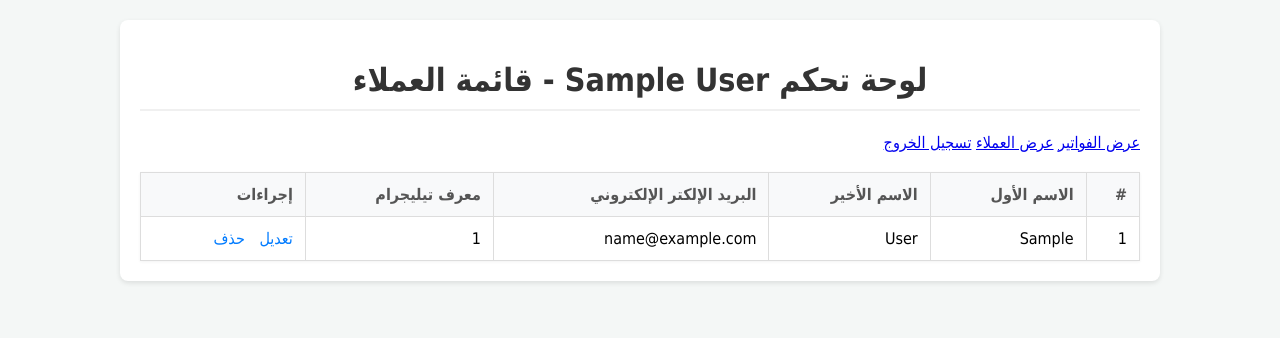
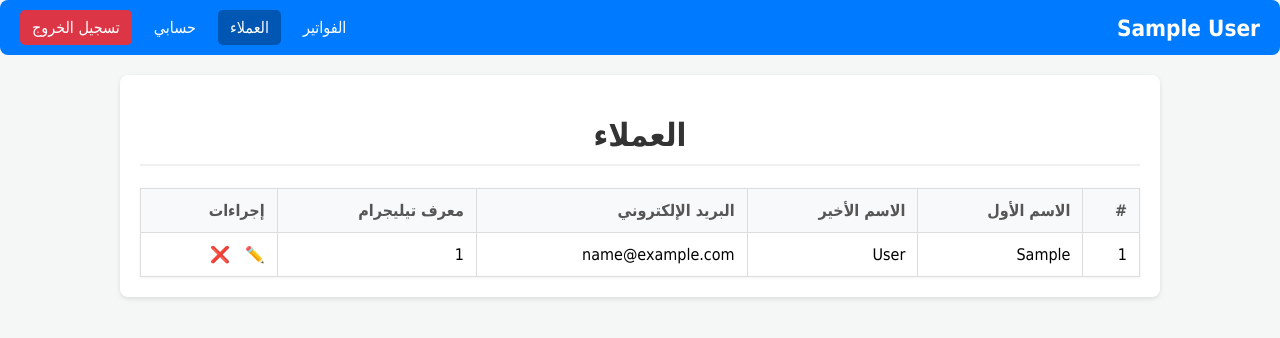
Before and after one commit to abdulmalektaha/bizflow, a PHP site: page /customers.php in a window 1280 px wide. Shown: the top 338 px of the page. Run offline with PHP 8.4, Linux system fonts and the light colour scheme; the visitor is signed in with stand-in values (Sample User, id 1); tables that the repository leaves empty or names only in its code hold one stand-in row (values such as "Sample post"); some libraries are stand-ins or nearby versions.

Commit message:
Update customers.php

```diff
--- a/customers.php
+++ b/customers.php
@@ -1,85 +1,65 @@
 <?php
-// [1. بدء الجلسة والاتصال]
-// config.php سيقوم ببدء الجلسة session_start()
-require_once 'config.php';
+// --- 1. استدعاء القالب العلوي (Header) ---
+// سيتولى هذا الملف بدء الجلسة، التحقق من تسجيل الدخول، وعرض شريط التنقل
+require 'header.php';
 
-// [2. حارس الأمان (Authentication Guard)]
-// التحقق مما إذا كان المستخدم مسجلاً دخوله
-if (!isset($_SESSION['user_id'])) {
-    // إذا لم يكن مسجلاً، قم بإعادة توجيهه إلى صفحة تسجيل الدخول
-    header("Location: login.php");
-    exit();
-}
+// --- 2. منطق هذه الصفحة فقط (جلب العملاء) ---
 
-// [3. جلب بيانات المستخدم الحالي من الجلسة]
-$current_user_id = $_SESSION['user_id'];
-$current_company_name = $_SESSION['company_name'] ?? 'شركتي';
-
-// [4. معالجة رسائل الحالة (النجاح أو الخطأ) القادمة من صفحات أخرى]
+// جلب رسائل الحالة (Success/Error) من صفحة التعديل/الحذف
 $success_message = $_SESSION['success_message'] ?? null;
 $error_message = $_SESSION['error_message'] ?? null;
+// مسح الرسائل بعد عرضها
 unset($_SESSION['success_message'], $_SESSION['error_message']);
 
-// [5. جلب العملاء (فقط الخاصة بالمستخدم الحالي)]
+// جلب العملاء الخاصين بهذا المستخدم فقط
+$current_user_id = $_SESSION['user_id'];
+$customers = [];
 try {
-    // [تحديث الأمان] إضافة AND user_id = :user_id
-    $sql = "SELECT customer_id, first_name, last_name, email, telegram_chat_id
-            FROM customers
-            WHERE user_id = :user_id
-            ORDER BY first_name ASC";
-
+    $sql = "SELECT * FROM customers WHERE user_id = :user_id ORDER BY first_name, last_name";
     $stmt = $db_connection->prepare($sql);
-    $stmt->execute(['user_id' => $current_user_id]);
+    $stmt->execute([':user_id' => $current_user_id]);
     $customers = $stmt->fetchAll(PDO::FETCH_ASSOC);
 
 } catch (PDOException $e) {
-    $error_message = "خطأ فادح في جلب العملاء: " . $e->getMessage();
-    logError("customers.php - (fetch customers) PDOException: " . $e->getMessage());
-    $customers = []; // عرض جدول فارغ في حالة الخطأ
+    // في حالة حدوث خطأ في قاعدة البيانات، قم بتسجيله
+    logError("Database Error (customers.php): " . $e->getMessage());
+    $error_message = "حدث خطأ أثناء جلب العملاء.";
 }
 ?>
-<!DOCTYPE html>
-<html lang="ar" dir="rtl">
-<head>
-    <meta charset="UTF-8">
-    <title>قائمة العملاء - BizFlow</title>
-    <link rel="stylesheet" href="style.css">
-</head>
-<body>
-    <div class="container">
 
-        <!-- شريط التنقل العلوي -->
-        <div class="header-nav">
-            <h1>لوحة تحكم <?php echo htmlspecialchars($current_company_name); ?> - قائمة العملاء</h1>
-            <div>
-                <a href="index.php" class="nav-link">عرض الفواتير</a>
-                <a href="customers.php" class="nav-link active">عرض العملاء</a>
-                <a href="logout.php" class="nav-link logout-btn">تسجيل الخروج</a>
-            </div>
+<!-- 3. عرض محتوى الصفحة -->
+<div class="page-header">
+    <h1>العملاء</h1>
+    <!-- يمكنك إضافة زر "إضافة عميل" هنا لاحقًا -->
 </div>
 
-        <!-- عرض رسائل النجاح أو الخطأ -->
+<!-- عرض رسائل الحالة -->
 <?php if ($success_message): ?>
-            <p class="message success-message"><?php echo htmlspecialchars($success_message); ?></p>
+    <div class="message success"><?php echo htmlspecialchars($success_message); ?></div>
 <?php endif; ?>
 <?php if ($error_message): ?>
-            <p class="message error-message"><?php echo htmlspecialchars($error_message); ?></p>
+    <div class="message error"><?php echo htmlspecialchars($error_message); ?></div>
 <?php endif; ?>
 
 <!-- جدول العملاء -->
+<div class="table-container">
     <table>
         <thead>
             <tr>
                 <th>#</th>
                 <th>الاسم الأول</th>
                 <th>الاسم الأخير</th>
-                    <th>البريد الإلكتر الإلكتروني</th>
+                <th>البريد الإلكتروني</th>
                 <th>معرف تيليجرام</th>
                 <th>إجراءات</th>
             </tr>
         </thead>
         <tbody>
-                <?php if (!empty($customers)): ?>
+            <?php if (empty($customers)): ?>
+                <tr>
+                    <td colspan="6">لا يوجد عملاء لعرضهم حاليًا. (جرب إضافة عميل جديد عبر البوت!)</td>
+                </tr>
+            <?php else: ?>
                 <?php foreach ($customers as $customer): ?>
                     <tr>
                         <td><?php echo htmlspecialchars($customer['customer_id']); ?></td>
@@ -88,18 +68,17 @@ try {
                         <td><?php echo htmlspecialchars($customer['email'] ?? '-'); ?></td>
                         <td><?php echo htmlspecialchars($customer['telegram_chat_id'] ?? '-'); ?></td>
                         <td class="actions">
-                                <a href="edit_customer.php?id=<?php echo $customer['customer_id']; ?>" class="action-link edit-link">تعديل</a>
-                                <a href="delete_customer.php?id=<?php echo $customer['customer_id']; ?>" class="action-link delete-link" onclick="return confirm('هل أنت متأكد من حذف هذا العميل؟ سيؤدي هذا إلى إلغاء ربط الفواتير الخاصة به (لن يتم حذف الفواتير).');">حذف</a>
+                            <a href="edit_customer.php?id=<?php echo $customer['customer_id']; ?>" class="action-link" title="تعديل">✏️</a>
+                            <a href="delete_customer.php?id=<?php echo $customer['customer_id']; ?>" class="action-link delete" title="حذف" onclick="return confirm('هل أنت متأكد من حذف هذا العميل؟');">❌</a>
                         </td>
                     </tr>
                 <?php endforeach; ?>
-                <?php else: ?>
-                    <tr>
-                        <td colspan="6" style="text-align: center;">لا يوجد عملاء لعرضهم حاليًا. (جرب إضافة عميل جديد عبر البوت!)</td>
-                    </tr>
             <?php endif; ?>
         </tbody>
     </table>
 </div>
-</body>
-</html>
+
+<?php
+// --- 4. استدعاء القالب السفلي (Footer) ---
+require 'footer.php';
+?>
```
Lines whose indentation alone changed are shown as unchanged.
